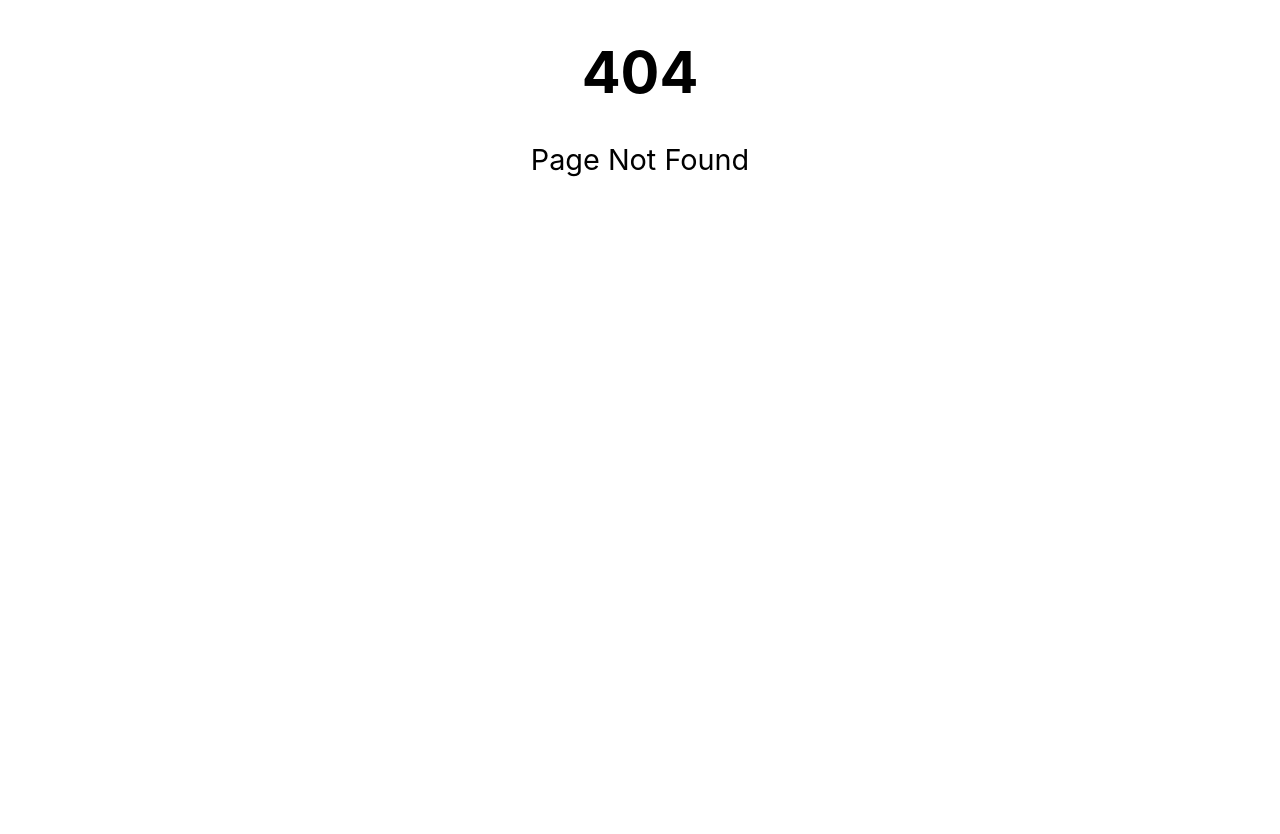
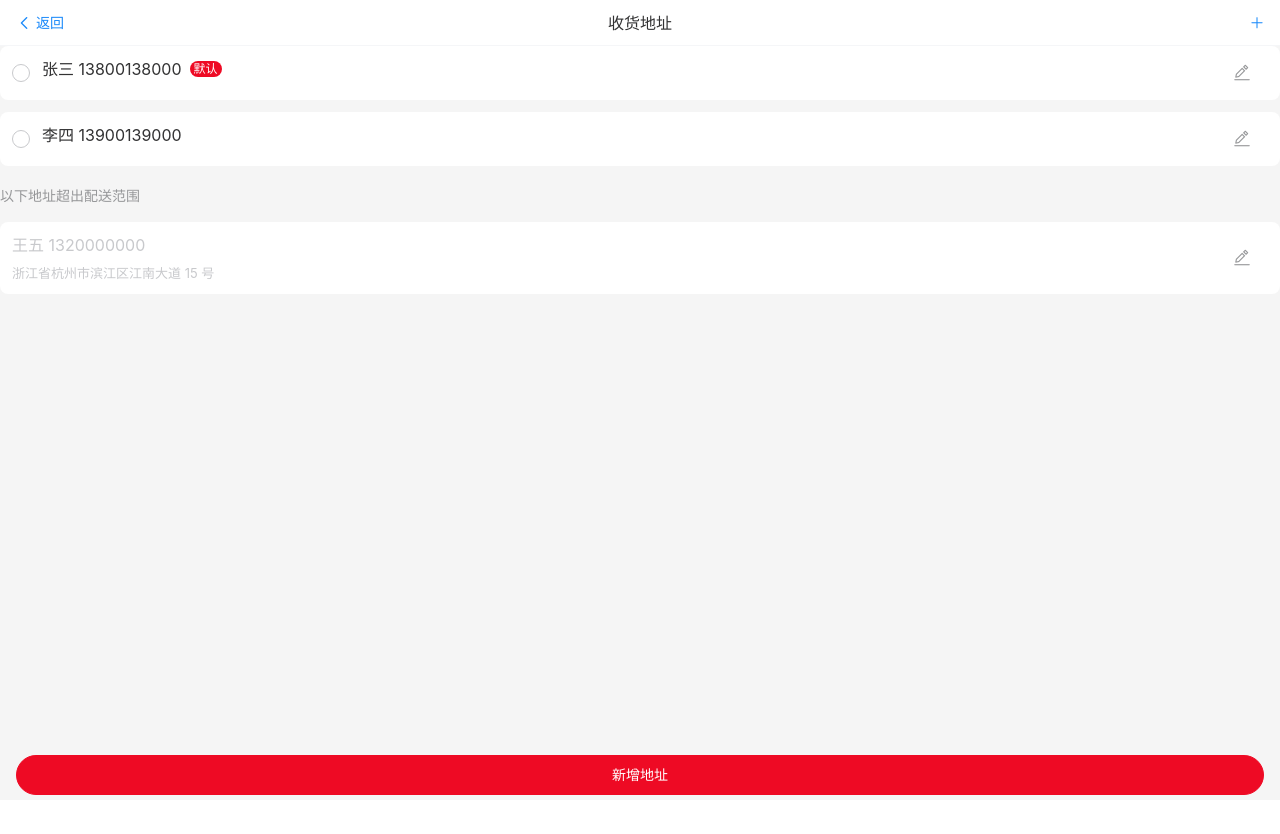
Before and after one commit to zct-free/h5--front, a Vue app: page /receive-address in a window 1280 px wide. Before the commit this address had no page. Shown: the top 834 px of the page. After the commit the page ends 800 px from the top, so only its background shows below. Built offline with nearby package versions, Linux system fonts and the light colour scheme; what alloyfinger, vue-clipboard2, vxe-table would draw is missing.

Commit message:
feat: 收获地址页面

```diff
--- a/package.json
+++ b/package.json
@@ -17,6 +17,7 @@
     "lint": "vue-cli-service lint"
   },
   "dependencies": {
+    "@vant/area-data": "^2.1.0",
     "alloyfinger": "^0.1.16",
     "axios": "^0.21.1",
     "dayjs": "^1.11.0",
--- a/src/router/index.js
+++ b/src/router/index.js
@@ -298,6 +298,12 @@ const routes = [
     title: "个人首页",
     component: () => import("@/views/personalCenter/index.vue"),
   },
+  {
+    path: "/receive-address",
+    name: "receiveAddress",
+    title: "收货地址",
+    component: () => import("@/views/receiveAddress/index.vue"),
+  },
 ];
 
 const router = new VueRouter({
--- /dev/null
+++ b/src/views/receiveAddress/index.vue
@@ -0,0 +1,250 @@
+<template>
+  <div class="receive-address-page">
+    <!-- 地址列表页面 -->
+    <div v-if="!showEditForm">
+      <van-nav-bar title="收货地址" left-text="返回" left-arrow @click-left="goBack">
+        <template #right>
+          <van-icon name="plus" @click="addNewAddress" />
+        </template>
+      </van-nav-bar>
+
+      <!-- 地址列表 -->
+      <div v-if="addressList.length > 0">
+        <van-address-list
+          v-model="chosenAddressId"
+          :list="addressList"
+          :disabled-list="disabledList"
+          disabled-text="以下地址超出配送范围"
+          default-tag-text="默认"
+          @add="addNewAddress"
+          @edit="editAddress"
+          @select="selectAddress"
+        />
+      </div>
+
+      <!-- 空状态 -->
+      <van-empty v-else description="暂无收货地址">
+        <van-button type="primary" size="small" @click="addNewAddress"> 添加地址 </van-button>
+      </van-empty>
+    </div>
+
+    <!-- 地址编辑表单 -->
+    <div v-else>
+      <van-nav-bar :title="isEditing ? '编辑地址' : '新增地址'" left-text="返回" left-arrow @click-left="cancelEdit" />
+
+      <van-address-edit
+        :area-list="areaList"
+        :address-info="currentAddress"
+        :is-saving="isSaving"
+        :is-deleting="isDeleting"
+        show-postal
+        :show-delete="isEditing"
+        show-set-default
+        :area-columns-placeholder="['请选择', '请选择', '请选择']"
+        @save="onSave"
+        @delete="onDelete"
+      />
+    </div>
+  </div>
+</template>
+<script>
+import { areaList } from "@vant/area-data";
+import { Dialog, Toast } from "vant";
+
+export default {
+  data() {
+    return {
+      areaList,
+
+      // 页面状态
+      showEditForm: false,
+      isEditing: false,
+      isSaving: false,
+      isDeleting: false,
+
+      // 地址数据
+      addressList: [],
+      disabledList: [
+        {
+          id: "3",
+          name: "王五",
+          tel: "1320000000",
+          address: "浙江省杭州市滨江区江南大道 15 号",
+        },
+      ], // 这里可以放置一些不可选的地址ID
+      chosenAddressId: null,
+      currentAddress: {},
+      editingIndex: -1,
+    };
+  },
+
+  created() {
+    this.loadAddressList();
+  },
+
+  methods: {
+    // 加载地址列表
+    loadAddressList() {
+      // 从localStorage获取地址数据，实际项目中应该调用API
+      const savedAddresses = localStorage.getItem("userAddressList");
+      if (savedAddresses) {
+        this.addressList = JSON.parse(savedAddresses);
+      } else {
+        // 模拟一些初始数据
+        this.addressList = [
+          {
+            id: "1",
+            name: "张三",
+            tel: "13800138000",
+            province: "广东省",
+            city: "深圳市",
+            county: "南山区",
+            addressDetail: "科技园南区深南大道1001号A座1楼",
+            postalCode: "518000",
+            isDefault: true,
+          },
+          {
+            id: "2",
+            name: "李四",
+            tel: "13900139000",
+            province: "",
+            city: "深圳市",
+            county: "南山区",
+            addressDetail: "科技园南区深南大道1001号A座1楼",
+            postalCode: "518000",
+            isDefault: false,
+          },
+        ];
+        this.saveAddressList();
+      }
+    },
+
+    saveAddressList() {
+      localStorage.setItem("userAddressList", JSON.stringify(this.addressList));
+    },
+
+    // 返回上一页
+    goBack() {
+      this.$router.go(-1);
+    },
+
+    // 添加新地址
+    addNewAddress() {
+      this.isEditing = false;
+      this.currentAddress = {};
+      this.editingIndex = -1;
+      this.showEditForm = true;
+    },
+
+    // 编辑地址
+    editAddress(item, index) {
+      this.isEditing = true;
+      this.currentAddress = { ...item };
+      this.editingIndex = index;
+      this.showEditForm = true;
+    },
+
+    // 选择地址
+    selectAddress(item) {
+      Toast(`已选择：${item.name} ${item.tel}`);
+      // 如果是从其他页面跳转过来选择地址，可以返回选中的地址
+      const { from } = this.$route.query;
+      if (from) {
+        // 返回选中的地址数据给调用页面
+        this.$router.go(-1);
+      }
+    },
+
+    // 取消编辑
+    cancelEdit() {
+      this.showEditForm = false;
+      this.currentAddress = {};
+      this.editingIndex = -1;
+    },
+
+    // 保存地址
+    async onSave(addressInfo) {
+      try {
+        this.isSaving = true;
+
+        // 生成ID（实际项目中由后端生成）
+        if (!addressInfo.id) {
+          addressInfo.id = Date.now().toString();
+        }
+
+        // 如果设为默认地址，需要取消其他地址的默认状态
+        if (addressInfo.isDefault) {
+          this.addressList.forEach(addr => {
+            addr.isDefault = false;
+          });
+        }
+
+        if (this.isEditing && this.editingIndex >= 0) {
+          // 编辑现有地址
+          this.addressList.splice(this.editingIndex, 1, addressInfo);
+          Toast("地址修改成功");
+        } else {
+          // 添加新地址
+          this.addressList.push(addressInfo);
+          Toast("地址添加成功");
+        }
+
+        this.saveAddressList();
+        this.cancelEdit();
+      } catch (error) {
+        Toast("操作失败，请重试");
+        console.error("保存地址失败:", error);
+      } finally {
+        this.isSaving = false;
+      }
+    },
+
+    // 删除地址 - 这里不是清空表单，而是删除当前编辑的地址记录
+    async onDelete() {
+      try {
+        await Dialog.confirm({
+          title: "确认删除",
+          message: "确定要删除这个收货地址吗？删除后无法恢复。",
+        });
+
+        this.isDeleting = true;
+
+        if (this.editingIndex >= 0) {
+          // 从地址列表中删除
+          this.addressList.splice(this.editingIndex, 1);
+          this.saveAddressList();
+          Toast("地址删除成功");
+          this.cancelEdit();
+        }
+      } catch (error) {
+        // 用户取消删除
+        console.log("用户取消删除");
+      } finally {
+        this.isDeleting = false;
+      }
+    },
+  },
+};
+</script>
+
+<style lang="less" scoped>
+.receive-address-page {
+  min-height: 100vh;
+  background: #f5f5f5;
+
+  .van-nav-bar {
+    background: #fff;
+  }
+
+  .van-address-list {
+    padding: 0;
+  }
+
+  .van-empty {
+    margin-top: 100px;
+  }
+}
+.van-address-list__bottom {
+  background-color: unset;
+}
+</style>
```
